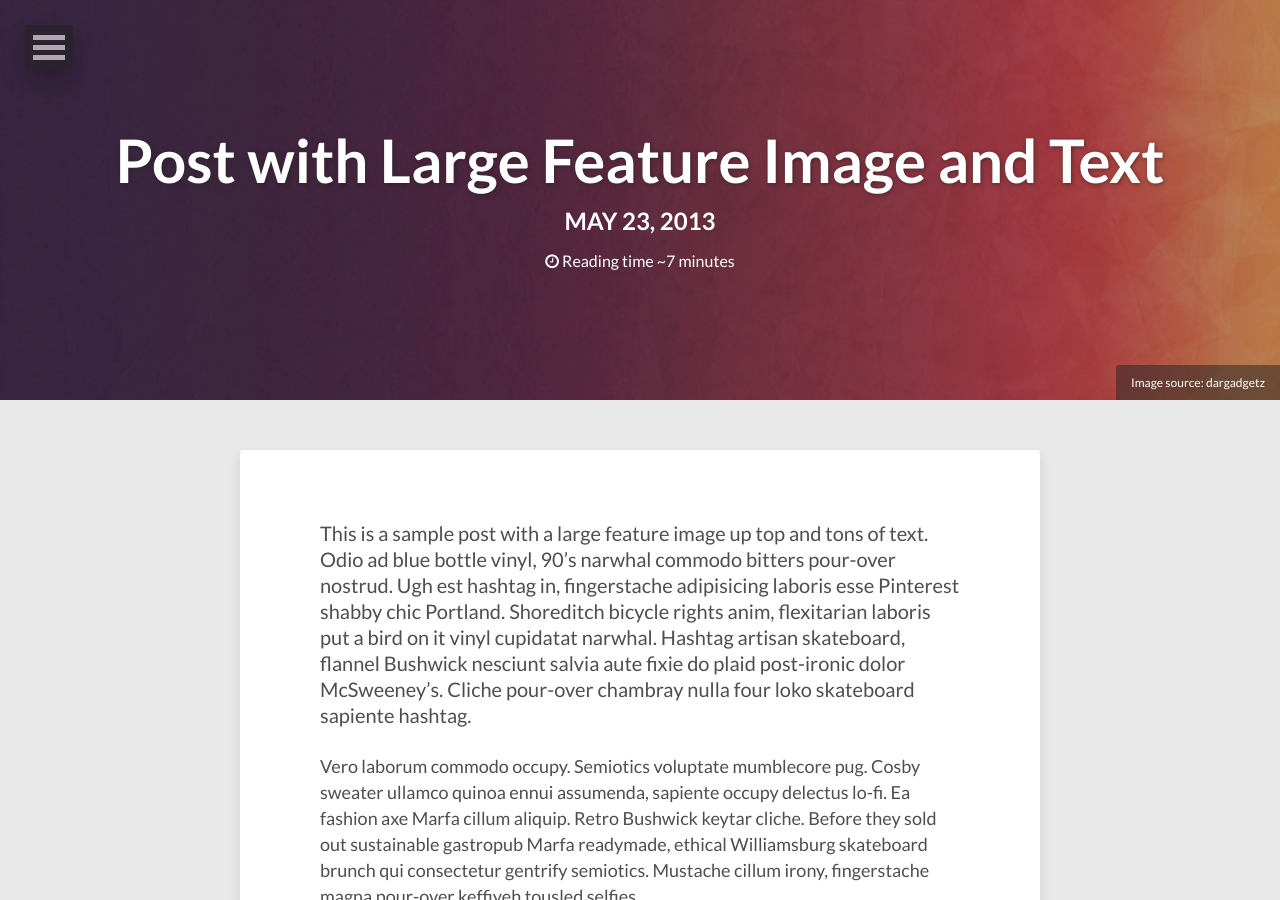
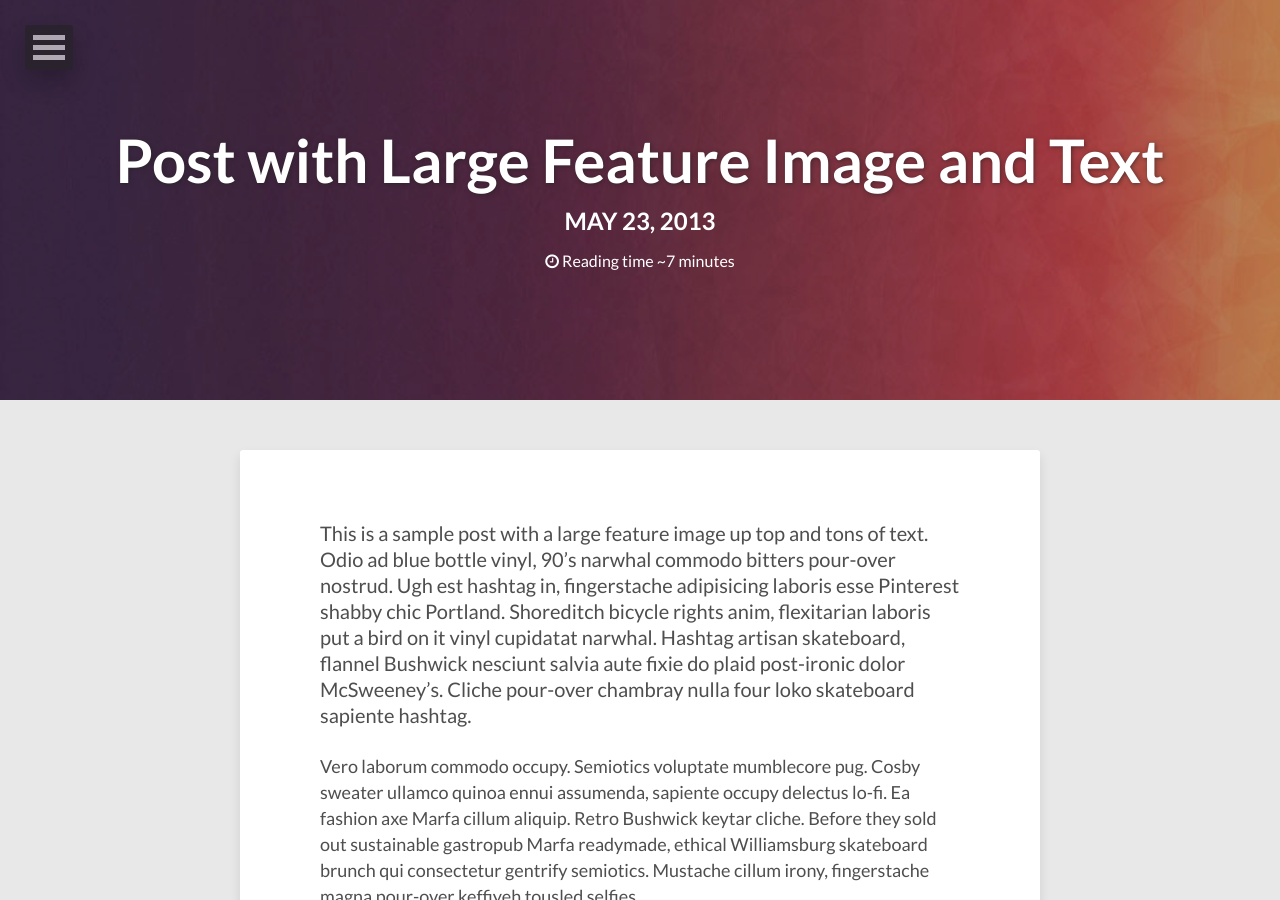
Before and after one commit to lucameng/lucameng.github.io, a Jekyll site: the page built from _posts/2013-05-23-readability-feature-post.md, in a window 1280 px wide and 900 px high. Built offline with Jekyll 4.4.1, drawn with Linux system fonts in a browser that asks for light colours.

Commit message:
modify nevigation

```diff
--- a/_includes/navigation.html
+++ b/_includes/navigation.html
@@ -47,6 +47,12 @@
 			<a href="#">Posts</a>
 			<ul class="dl-submenu">
 				<li><a href="{{ site.url }}/posts/">All Posts</a></li>
+
+			</ul>
+		</li>
+		<li>
+			<a href="#">Tags</a>
+			<ul class="dl-submenu">
 				<li><a href="{{ site.url }}/tags/">All Tags</a></li>
 			</ul>
 		</li>
--- a/_posts/2013-05-23-readability-feature-post.md
+++ b/_posts/2013-05-23-readability-feature-post.md
@@ -7,8 +7,6 @@ modified: 2013-06-30
 image:
   path: /images/abstract-7.jpg
   feature: abstract-7.jpg
-  credit: dargadgetz
-  creditlink: http://www.dargadgetz.com/ios-7-abstract-wallpaper-pack-for-iphone-5-and-ipod-touch-retina/
 ---
 
 This is a sample post with a large feature image up top and tons of text. Odio ad blue bottle vinyl, 90's narwhal commodo bitters pour-over nostrud. Ugh est hashtag in, fingerstache adipisicing laboris esse Pinterest shabby chic Portland. Shoreditch bicycle rights anim, flexitarian laboris put a bird on it vinyl cupidatat narwhal. Hashtag artisan skateboard, flannel Bushwick nesciunt salvia aute fixie do plaid post-ironic dolor McSweeney's. Cliche pour-over chambray nulla four loko skateboard sapiente hashtag.
```
